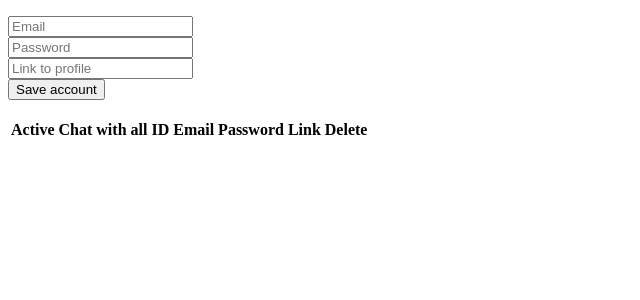
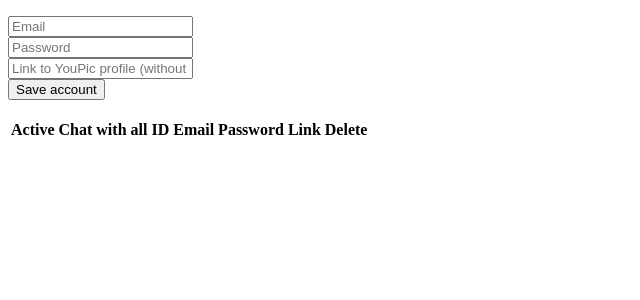
Before and after one commit to icfeavoir/testlin, a PHP site: page /accounts.php in a window 1280 px wide. Shown: the top 300 px of the page, without its empty margins (0-640 px from the left). Run offline with PHP 8.4, Linux system fonts and the light colour scheme; lists and menus that the app fills with data are empty.

Commit message:
Best sentence to add youpic link

```diff
--- a/admin/accounts.php
+++ b/admin/accounts.php
@@ -12,7 +12,7 @@
 		<div>
 			<input class="form-control" type="text" placeholder="Email" id="email" /><br/>
 			<input class="form-control" type="text" placeholder="Password" id="password" /><br/>
-			<input class="form-control" type="text" placeholder="Link to profile" id="link" /><br/>
+			<input class="form-control" type="text" placeholder="Link to YouPic profile (without any '/' or 'https://...', only the profile name!)" id="link" /><br/>
 			<button class="btn btn-md btn-primary" id="newAccount">Save account</button>
 		</div>
 		<br />
```
